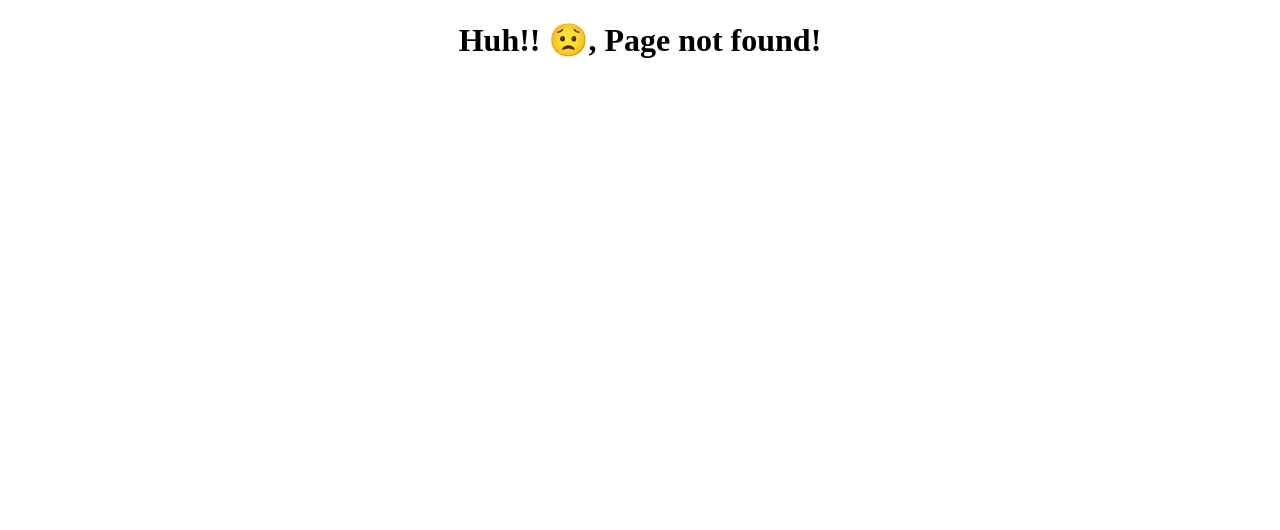
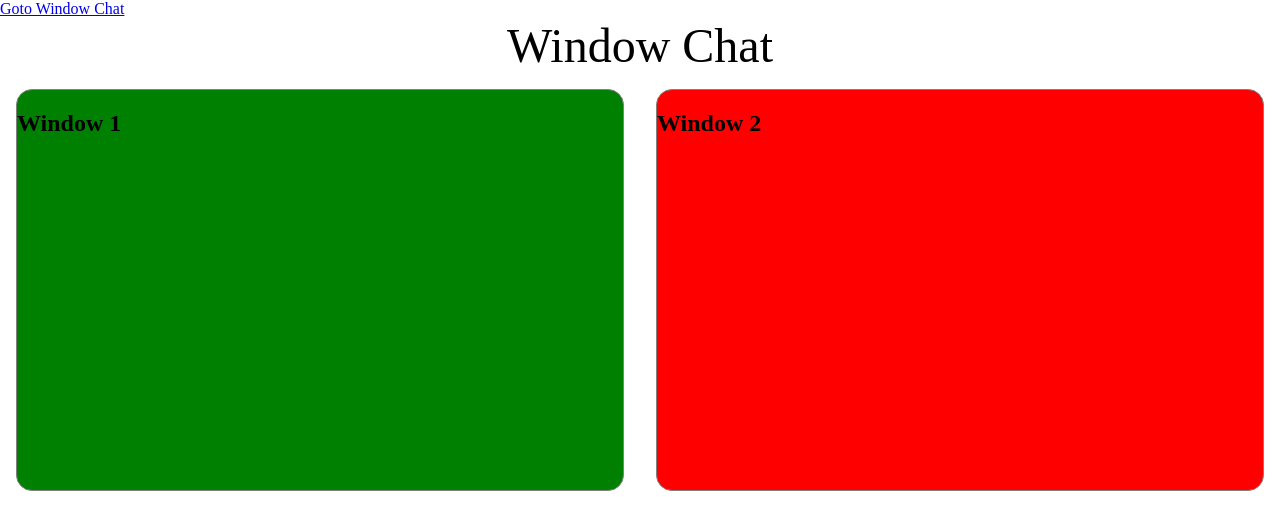
Before and after one commit to rajath002/React-Adv, a React (Create React App) app: page /window-chat in a window 1280 px wide. Before the commit this address had no page. Shown: the top 530 px of the page. Built offline with nearby package versions, Linux system fonts and the light colour scheme.

Commit message:
feat(window-chat): initialize

```diff
--- a/package.json
+++ b/package.json
@@ -11,6 +11,7 @@
     "@types/node": "^16.11.41",
     "@types/react": "^18.0.14",
     "@types/react-dom": "^18.0.5",
+    "async": "^3.2.4",
     "axios": "^0.21.1",
     "dotenv": "^16.0.1",
     "react": "^18.2.0",
--- a/src/App.tsx
+++ b/src/App.tsx
@@ -1,7 +1,8 @@
-import { Route, BrowserRouter as Router, Routes } from "react-router-dom";
+import { Route, BrowserRouter as Router, Routes, Link } from "react-router-dom";
 
 import "./App.css";
 import ErrorBoundary from "./components/ErrorBoundary/ErrorBoundary";
+import WindowChat from "./views/WindowChat";
 import { Listdetails } from "./views/ListDetails";
 import { PageNotFound } from "./views/PageNotFound";
 import { PostDetails } from "./views/PostDetails";
@@ -13,9 +14,11 @@ function App() {
     <ErrorBoundary>
       <Router>
         <div className="App">
+          <Link to={'/window-chat'}> Goto Window Chat</Link>
           <Routes>
             <Route path="/" element={<Listdetails />}></Route>
             <Route path="/postdetails/:id" element={<PostDetails />} />
+            <Route path="/window-chat" element={<WindowChat />} />
             <Route path="*" element={<PageNotFound />}></Route>
           </Routes>
           {/* <Listdetails /> */}
--- /dev/null
+++ b/src/views/PageNotFound/pageNotFound.module.css
@@ -0,0 +1,4 @@
+.center {
+  text-align: center;
+}
+/*# sourceMappingURL=pageNotFound.module.css.map */
--- /dev/null
+++ b/src/views/WindowChat/components/WindowOne.tsx
@@ -0,0 +1,9 @@
+export default function WindowOne() {
+  return (
+    <>
+      <div>
+        <h2>Window 1</h2>
+      </div>
+    </>
+  );
+}
--- /dev/null
+++ b/src/views/WindowChat/components/WindowTwo.tsx
@@ -0,0 +1,9 @@
+export default function WindowTwo() {
+  return (
+    <>
+      <div>
+        <h2>Window 2</h2>
+      </div>
+    </>
+  );
+}
--- /dev/null
+++ b/src/views/WindowChat/index.tsx
@@ -0,0 +1,15 @@
+import classes from "./windowChat.module.css";
+import WindowOne from "./components/WindowOne";
+import WindowTwo from "./components/WindowTwo";
+
+export default function WindowChat() {
+  return (
+    <>
+      <div className={classes.header}>Window Chat</div>
+      <div className={classes.container}>
+        <div><WindowOne /></div>
+        <div><WindowTwo /></div>
+      </div>
+    </>
+  );
+}
--- /dev/null
+++ b/src/views/WindowChat/windowChat.module.css
@@ -0,0 +1,25 @@
+.header {
+  text-align: center;
+  font-size: 3rem;
+}
+
+.container {
+  display: flex;
+  flex-direction: row;
+}
+
+.container > div {
+    border: 1px solid gray;
+    border-radius: 1rem;
+    height: 400px;
+    margin: 1rem;
+}
+
+.container > div:first-child {
+  background-color: green;
+  width: 100%;
+}
+.container > div:last-child {
+  background-color: red;
+  width: 100%;
+}
```
Also changed, not shown: src/views/ListDetails/listDetails.module.css (added, +36 -0 lines), src/views/PostDetails/postDetails.module.css (added, +26 -0 lines).
